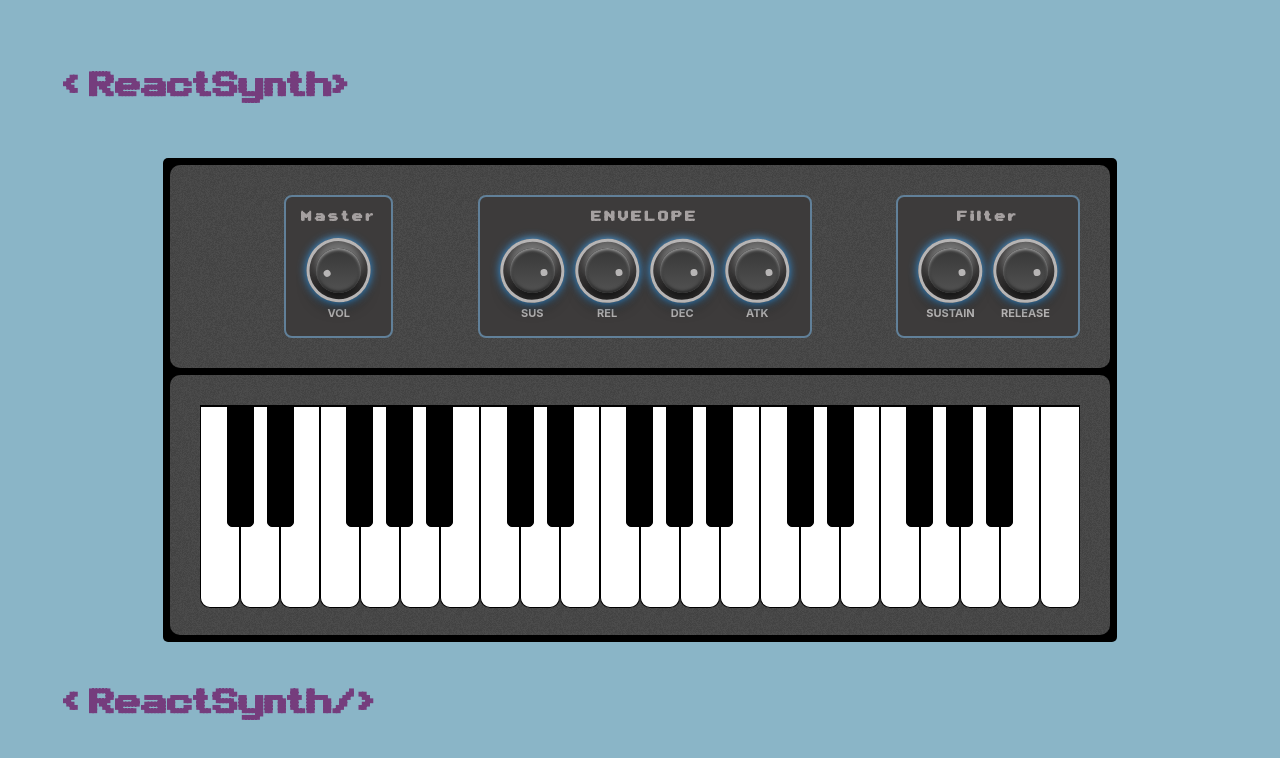
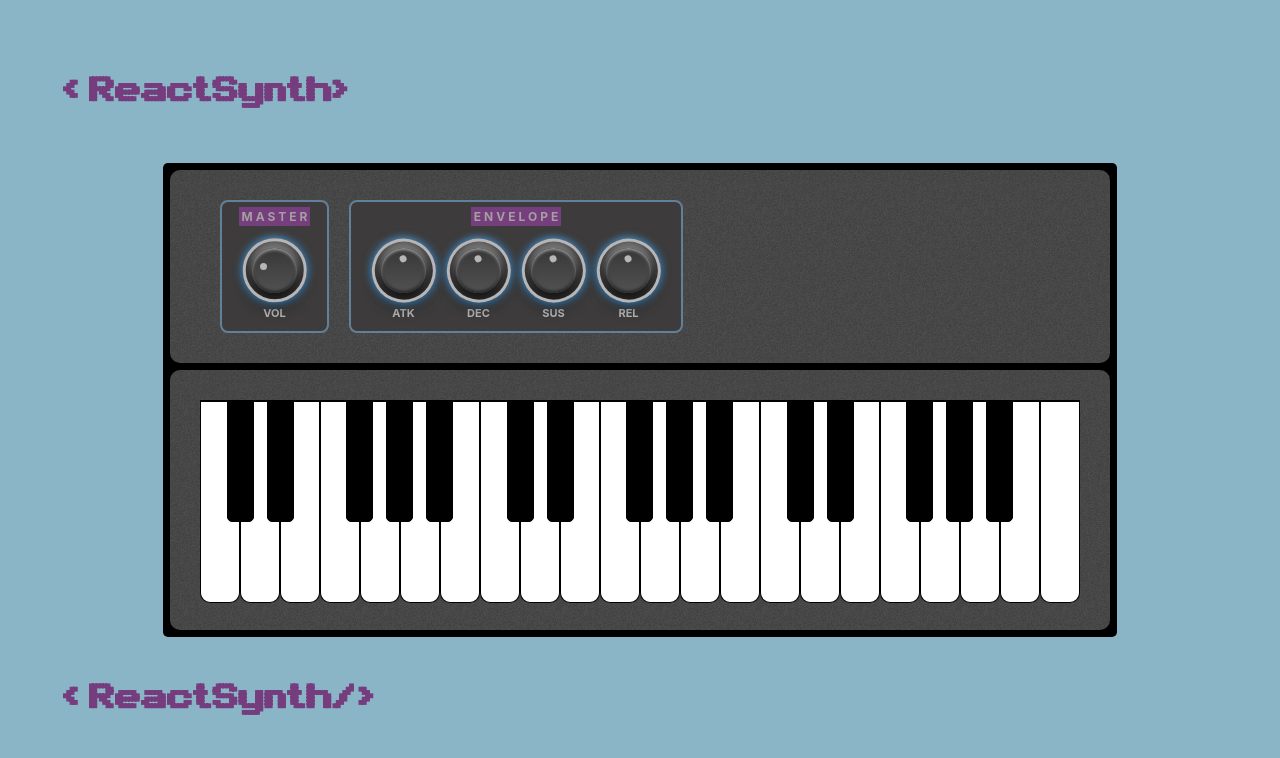
Before and after one commit to lucasghizoni/synthesizer, a React (Create React App) app: page / in a window 1280 px wide. Shown: the top 758 px of the page. Built offline with nearby package versions, Linux system fonts and the light colour scheme; the HTML template or start-up script is replaced by a standard one.

Commit message:
add envelope

```diff
--- a/src/App.tsx
+++ b/src/App.tsx
@@ -8,7 +8,14 @@ import { Panel } from "./components/panel/Panel";
 import {Box} from "./components/box/Box";
 
 function App() {
-  const { play, stop, gain } = useAudioContext();
+  const {
+    attack, setAttack,
+    decay, setDecay,
+    sustain, setSustain,
+    volume, setVolume,
+    release, setRelease,
+    play, stop,
+  } = useAudioContext();
 
   return (
     <section className={styles.main}>
@@ -17,17 +24,13 @@ function App() {
         <div className={styles.synth}>
           <Panel className={styles.controllersPanel}>
             <Box label="Master">
-              <Knob initialValue={20} onChange={value => gain(value/100)} label="Vol"/>
+              <Knob initialValue={volume} onChange={setVolume} label="Vol"/>
             </Box>
             <Box label="ENVELOPE">
-              <Knob label="Sus"/>
-              <Knob label="Rel"/>
-              <Knob label="Dec"/>
-              <Knob label="Atk"/>
-            </Box>
-            <Box label="Filter">
-              <Knob label="Sustain"/>
-              <Knob label="Release"/>
+              <Knob initialValue={attack} onChange={setAttack} label="Atk"/>
+              <Knob initialValue={decay} onChange={setDecay} label="Dec"/>
+              <Knob initialValue={sustain} onChange={setSustain} label="Sus"/>
+              <Knob initialValue={release} onChange={setRelease} label="Rel"/>
             </Box>
           </Panel>
           <Panel>
--- a/src/app/useAudioContext.ts
+++ b/src/app/useAudioContext.ts
@@ -2,44 +2,75 @@ import {useEffect, useState} from "react";
 
 export const useAudioContext = () => {
   const [oscillator, setOscillator] = useState<OscillatorNode | null>(null);
+  const [gainNode, setGainNode] = useState<GainNode | null>(null);
   const [frequency, setFrequency] = useState<number | null>(null);
   const [audioCtx, setAudioCtx] = useState<AudioContext | null>(null);
-  const [gain, setGain] = useState(0.8);
+  const [volume, setVolume] = useState(0.3);
+  const [attack, setAttack] = useState(0.5);
+  const [sustain, setSustain] = useState(0.5);
+  const [decay, setDecay] = useState(0.5);
+  const [release, setRelease] = useState(0.5);
 
   useEffect(() => {
-    if(frequency && audioCtx) {
-      setOscillator(() => {
-        const osc = (audioCtx as AudioContext).createOscillator();
-        const gainNode = (audioCtx as AudioContext).createGain();
-        osc.frequency.value = frequency;
-        osc.type = 'sawtooth';
-        osc.onended = () => {
+    if(frequency && audioCtx && gainNode) {
+        const now = audioCtx.currentTime;
+        oscillator?.stop();
+        gainNode.gain.cancelScheduledValues(now);
+
+        const oscillatorNode = audioCtx.createOscillator();
+        oscillatorNode.frequency.value = frequency;
+        oscillatorNode.type = 'sawtooth';
+        oscillatorNode.onended = () => {
           setFrequency(null);
         }
 
-        gainNode.gain.value = gain;
+        const attackDuration = attack * 2;
+        const attackEnd = (now + attackDuration);
+        const decayDuration = decay * 2;
 
-        osc.connect(gainNode);
+        oscillatorNode.connect(gainNode);
+        gainNode.connect(audioCtx.destination);
 
-        gainNode.connect((audioCtx as AudioContext).destination)
-        osc.start();
-        return osc;
-      });
+        gainNode.gain.setValueAtTime(0, audioCtx.currentTime);
+        gainNode.gain.linearRampToValueAtTime(volume, attackEnd);
+        gainNode.gain.setTargetAtTime(sustain, attackEnd, decayDuration);
+
+        oscillatorNode.start();
+        setOscillator(oscillatorNode);
     }
-  }, [frequency, audioCtx]);
+  }, [frequency, audioCtx, gainNode, volume]);
 
   return {
-    play: (frequency: number) => {
+    play: (freq: number) => {
       if(!audioCtx) {
-        setAudioCtx(new AudioContext());
+        const newAudioCtx = new AudioContext();
+        setAudioCtx(newAudioCtx);
+        setGainNode(newAudioCtx.createGain());
       }
-      setFrequency(frequency);
-    },
-    gain: (value: number) => {
-      setGain(value);
+      setFrequency(freq);
     },
     stop: () => {
-      oscillator?.stop(0.2);
-    }
+      if(audioCtx && gainNode) {
+        const now = audioCtx.currentTime;
+        oscillator?.stop();
+        gainNode.gain.cancelScheduledValues(0);
+        const releaseDuration = release * 2;
+        const releaseEnd = now + releaseDuration;
+
+        gainNode.gain.setValueAtTime(gainNode.gain.value, now);
+        gainNode.gain.linearRampToValueAtTime(0, releaseEnd);
+        oscillator?.stop(releaseEnd);
+      }
+    },
+    setAttack,
+    setVolume,
+    setSustain,
+    setDecay,
+    setRelease,
+    decay,
+    sustain,
+    volume,
+    attack,
+    release,
   }
 }
--- a/src/components/box/Box.module.css
+++ b/src/components/box/Box.module.css
@@ -1,7 +1,10 @@
 .container {
-  margin-left: auto;
+  display: flex;
+  align-items: center;
+  flex-flow: column;
+  margin-left: 2rem;
   border: 0.2rem solid #618099;
-  padding: 0.3rem 1.5rem 1rem 1.5rem;
+  padding: 0.5rem 1.5rem;
   border-radius: 0.8rem;
   position: relative;
   background-color: #3d3b3b;
@@ -10,13 +13,18 @@
 }
 
 .content {
+  margin-top: 0.5rem;
   display: flex;
 }
 
 .label {
+  text-transform: uppercase;
   color: #a5a0a0;
-  font-size: 2rem;
+  padding: 0.2rem 0 0.2rem 0.3rem;
+  font-size: 1.2rem;
   font-weight: bold;
   letter-spacing: 0.3rem;
-  font-family: 'arcade';
+  background-color: #753e7d;
+  margin-bottom: auto;
+  width: fit-content;
 }
--- a/src/features/keys/Keys.tsx
+++ b/src/features/keys/Keys.tsx
@@ -1,4 +1,4 @@
-import React, {FC, useEffect, useState} from 'react';
+import React, {FC, useState} from 'react';
 
 import { CMajorScale, Note } from "./c-major-scale/CMajorScale";
 import styles from './Keys.module.css';
--- a/src/features/knob/Knob.tsx
+++ b/src/features/knob/Knob.tsx
@@ -16,15 +16,14 @@ const DEGREE_VALUES = {
 const SPEED_FACTOR = 8;
 
 const calculateValue = (degree: number) =>
-  Math.round((degree - DEGREE_VALUES.START) * 100 / (DEGREE_VALUES.END - DEGREE_VALUES.START));
+  Math.round((degree - DEGREE_VALUES.START) * 100 / (DEGREE_VALUES.END - DEGREE_VALUES.START)) / 100;
 
 const calculateDegree = (value: number) =>
-  Math.round((((DEGREE_VALUES.END - DEGREE_VALUES.START) * value) / 100) + DEGREE_VALUES.START);
+  Math.round((((DEGREE_VALUES.END - DEGREE_VALUES.START) * (value * 100)) / 100) + DEGREE_VALUES.START);
 
 export const Knob: FC<Props> = ({ label, onChange = () => {} , initialValue = 80}) => {
   const [rotateDegree, setRotateDegree] = useState<number>(calculateDegree(initialValue));
   const [dragData, setDragData] = useState<{ isDirectionUp?: boolean, y?: number }>({});
-
 
   const handleMouseMove = (e: MouseEventInit) => {
     setDragData(old => {
```
